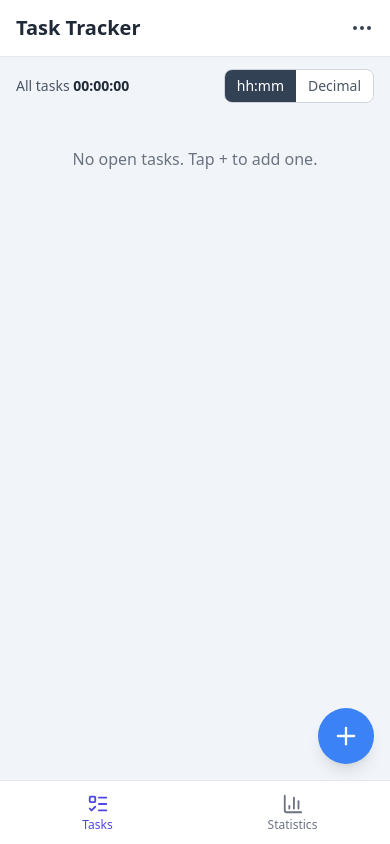
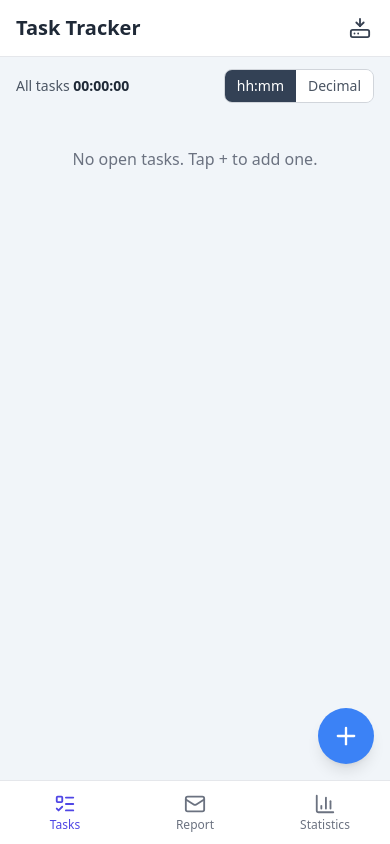
Before and after one commit to hynguyen2610/task-tracer, a React (Vite) app in the folder frontend/: page / in a window 390 px wide. Built offline with nearby package versions, Linux system fonts and the light colour scheme.

Commit message:
feat(ui): put report in the phone's bottom bar
The daily report is used every day, so it shouldn't sit in a menu.
Backup, the only item left there, moves to a header button with the
reminder dot.

```diff
--- a/frontend/src/components/phone/PhoneLayout.tsx
+++ b/frontend/src/components/phone/PhoneLayout.tsx
@@ -1,5 +1,5 @@
 import { useState } from "react";
-import { BarChart3, HardDriveDownload, ListTodo, Mail, MoreHorizontal, Plus } from "lucide-react";
+import { BarChart3, HardDriveDownload, ListTodo, Mail, Plus } from "lucide-react";
 import { canBackup } from "../../api/backup";
 import { useTimeFormat } from "../../hooks/useTimeFormat";
 import type { useTasks } from "../../hooks/useTasks";
@@ -9,7 +9,6 @@ import PlayPauseButton from "../PlayPauseButton";
 import ReportDialog from "../ReportDialog";
 import StatsScreen from "../StatsScreen";
 import TimeFormatToggle from "../TimeFormatToggle";
-import ActionMenu, { type MenuAction } from "./ActionMenu";
 import BottomSheet from "./BottomSheet";
 import PhoneTaskList from "./PhoneTaskList";
 
@@ -22,11 +21,9 @@ interface PhoneLayoutProps {
   onOpenBackup: () => void;
 }
 
-const dot = <span className="h-2.5 w-2.5 rounded-full bg-amber-500" aria-hidden />;
-
 /**
  * The app below 640px wide (docs/SPEC.md 14): edge to edge, the running task
- * pinned at the top, actions in a menu, and the main controls in thumb reach
+ * pinned at the top, and Tasks, Report and Statistics always in thumb reach
  * at the bottom.
  */
 export default function PhoneLayout({
@@ -43,26 +40,15 @@ export default function PhoneLayout({
   const running = t.tasks.find((task) => task.isRunning);
   const total = t.tasks.reduce((sum, task) => sum + task.totalSeconds, 0);
 
-  const actions: MenuAction[] = [
-    { label: "Daily report", icon: <Mail size={18} />, onSelect: () => setReportOpen(true) },
-  ];
-  if (canBackup()) {
-    actions.push({
-      label: "Backup",
-      ariaLabel: backupDue ? "Backup (no recent backup)" : "Backup",
-      icon: <HardDriveDownload size={18} />,
-      badge: backupDue ? dot : undefined,
-      onSelect: onOpenBackup,
-    });
-  }
-
+  const navClass = (current: boolean) =>
+    `flex flex-1 flex-col items-center justify-center gap-0.5 text-xs font-medium ${
+      current ? "text-indigo-600" : "text-gray-500"
+    }`;
   const navButton = (target: "tasks" | "stats", label: string, icon: React.ReactNode) => (
     <button
       onClick={() => onScreen(target)}
       aria-current={screen === target ? "page" : undefined}
-      className={`flex flex-1 flex-col items-center justify-center gap-0.5 text-xs font-medium ${
-        screen === target ? "text-indigo-600" : "text-gray-500"
-      }`}
+      className={navClass(screen === target)}
     >
       {icon}
       {label}
@@ -74,19 +60,18 @@ export default function PhoneLayout({
       <header className="sticky top-0 z-30 border-b bg-white/95 pt-[env(safe-area-inset-top)] backdrop-blur">
         <div className="flex h-14 items-center justify-between px-4">
           <h1 className="text-xl font-bold text-gray-800">Task Tracker</h1>
-          <ActionMenu
-            label={backupDue ? "More actions (no recent backup)" : "More actions"}
-            trigger={
-              <>
-                <MoreHorizontal />
-                {backupDue && (
-                  <span className="absolute right-1 top-1 h-2.5 w-2.5 rounded-full bg-amber-500 ring-2 ring-white" />
-                )}
-              </>
-            }
-            actions={actions}
-            className="relative -mr-2 flex h-10 w-10 items-center justify-center rounded-full text-gray-700 hover:bg-gray-100"
-          />
+          {canBackup() && (
+            <button
+              onClick={onOpenBackup}
+              aria-label={backupDue ? "Backup (no recent backup)" : "Backup"}
+              className="relative -mr-2 flex h-11 w-11 items-center justify-center rounded-full text-gray-700 hover:bg-gray-100"
+            >
+              <HardDriveDownload size={22} />
+              {backupDue && (
+                <span className="absolute right-1.5 top-1.5 h-2.5 w-2.5 rounded-full bg-amber-500 ring-2 ring-white" />
+              )}
+            </button>
+          )}
         </div>
 
         {screen === "tasks" && running && (
@@ -145,6 +130,11 @@ export default function PhoneLayout({
         className="fixed inset-x-0 bottom-0 z-30 flex h-[calc(4rem+env(safe-area-inset-bottom))] border-t bg-white pb-[env(safe-area-inset-bottom)]"
       >
         {navButton("tasks", "Tasks", <ListTodo size={22} />)}
+        {/* Opens the full-screen report page over the current screen. */}
+        <button onClick={() => setReportOpen(true)} aria-haspopup="dialog" className={navClass(reportOpen)}>
+          <Mail size={22} />
+          Report
+        </button>
         {navButton("stats", "Statistics", <BarChart3 size={22} />)}
       </nav>
 
```
Also changed, not shown: 3 other files (tests, documents, lock files or other folders).
